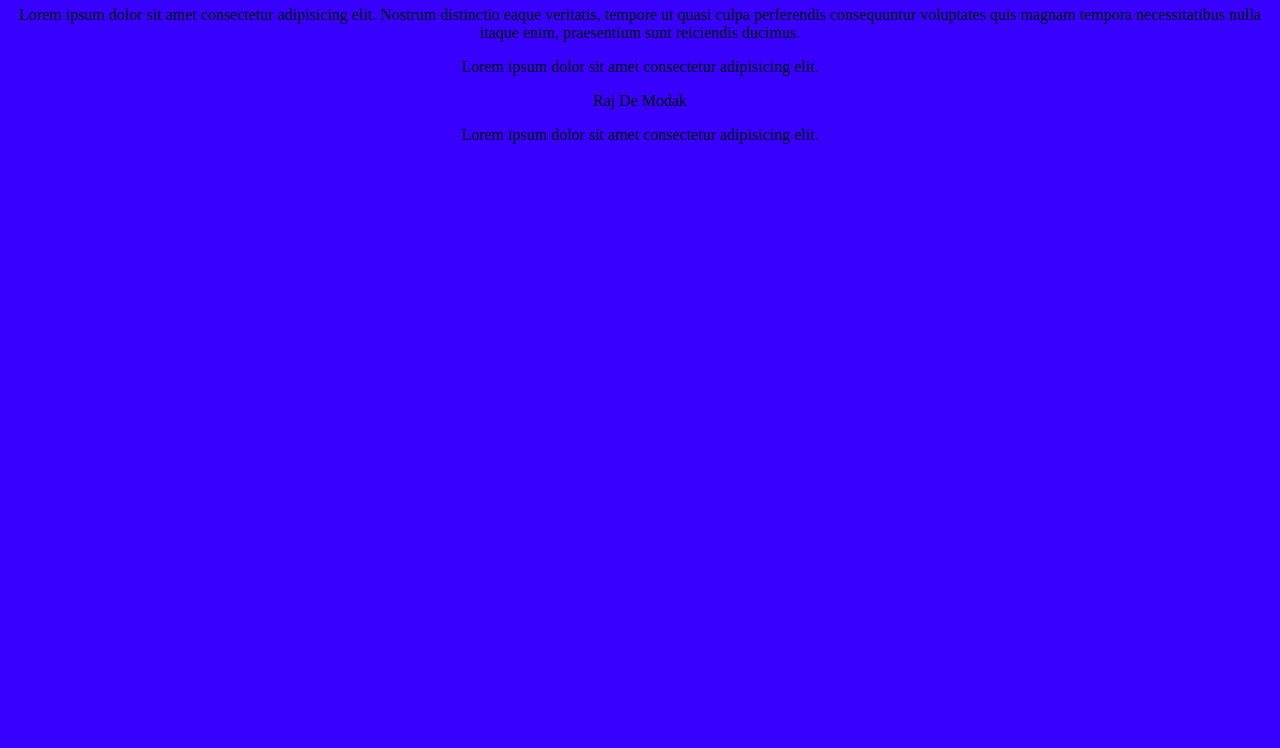
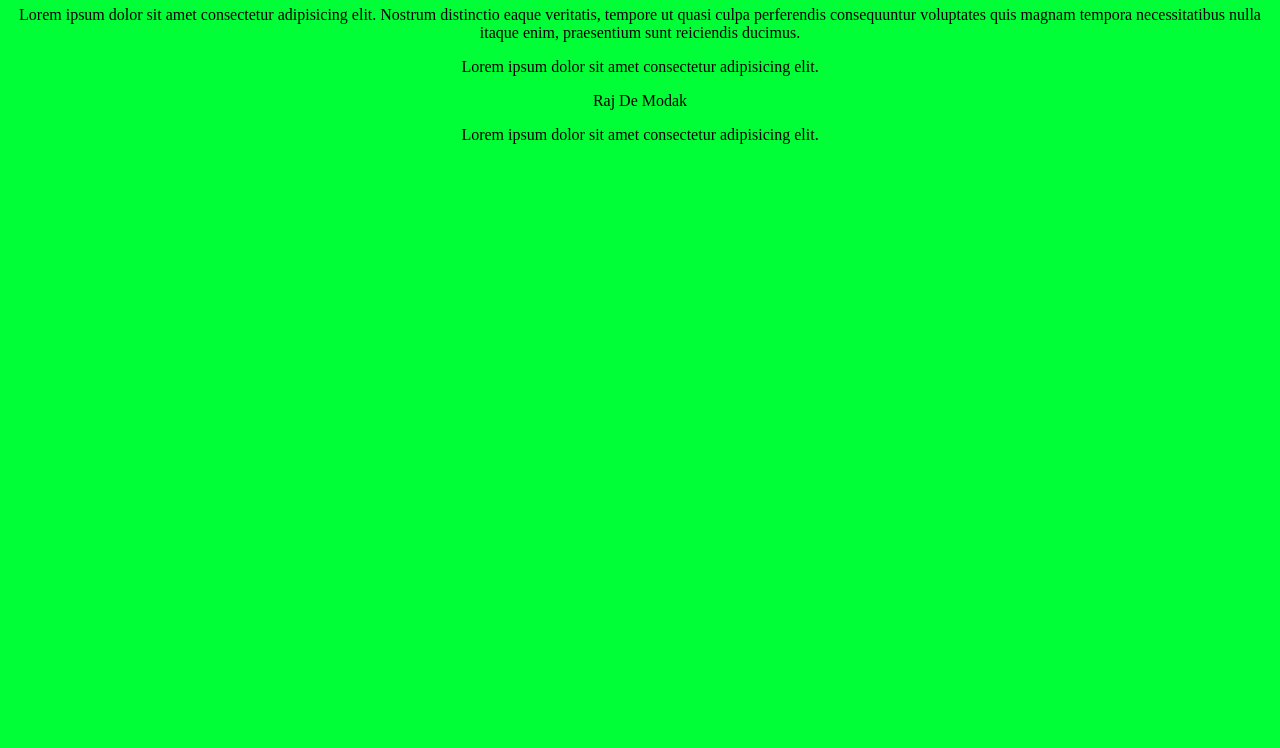
Before and after one commit to rajdemodak01/web-dev-course, a plain HTML site: page index.html in a window 1280 px wide. Shown: the part 52-800 px from the top of the page. Drawn offline with Linux system fonts and the light colour scheme.

Commit message:
Css Change Done

```diff
--- a/styles.css
+++ b/styles.css
@@ -1,5 +1,5 @@
 body {
     margin: 0;
-    background-color: rgb(55, 0, 255);
+    background-color: rgb(0, 255, 55);
     text-align: center;
 }
```
